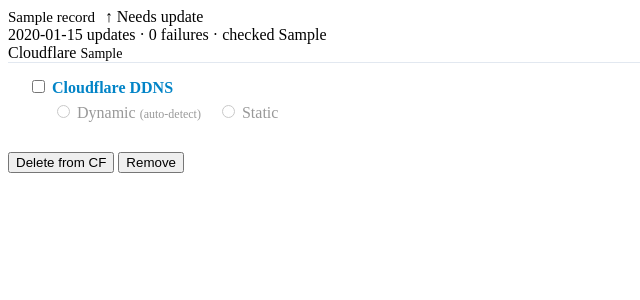
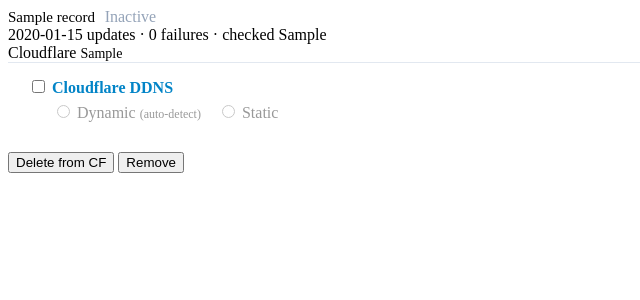
Before and after one commit to Beejeex/cloudflare-ddns-ui, a FastAPI app: template templates/partials/records_table.html in a window 1280 px wide. Shown: the top 300 px of the page, without its empty margins (0-640 px from the left). Run offline with FastAPI, Linux system fonts and the light colour scheme; the template is opened without the code that fills it: most values are stand-ins (such as "Sample title", 1, 10 or a date in 2020); parts of the project's set-up code (start-up, migrations or seed data) failed here and were passed over.

Commit message:
fix: smarter status badge - show UniFi sync state when CF DDNS is disabled

```diff
--- a/templates/partials/records_table.html
+++ b/templates/partials/records_table.html
@@ -5,9 +5,31 @@
   <div class="record-card-header">
     <div style="display:flex; align-items:center; gap:0.6rem; flex:1; min-width:0; flex-wrap:wrap;">
       <span class="record-name font-mono" style="font-size:0.9375rem;">{{ r.name }}</span>
-      {% if r.is_up_to_date is none %}<span class="badge badge-neutral">Unknown</span>
-      {% elif r.is_up_to_date %}<span class="badge badge-ok">&#10003; Up to date</span>
-      {% else %}<span class="badge badge-warning">&#8593; Needs update</span>
+      {# --- Status badge logic ---
+         CF enabled  → show CF sync state (up-to-date / needs update)
+         CF disabled → show UniFi sync state if UniFi is on, else show Inactive
+      #}
+      {% if r.cfg_cf_enabled %}
+        {# CF is the source of truth #}
+        {% if r.is_up_to_date is none %}
+          <span class="badge badge-neutral">Unknown</span>
+        {% elif r.is_up_to_date %}
+          <span class="badge badge-ok">&#10003; CF up to date</span>
+        {% else %}
+          <span class="badge badge-warning">&#8593; CF needs update</span>
+        {% endif %}
+      {% elif r.cfg_unifi_enabled %}
+        {# CF off, UniFi is the active provider — check if policy IP matches target #}
+        {% set unifi_target = r.cfg_unifi_static_ip or unifi_default_ip or '' %}
+        {% if r.unifi_ip and r.unifi_ip == unifi_target %}
+          <span class="badge" style="background:#ede9fe; color:#6d28d9;">&#10003; UniFi synced</span>
+        {% elif r.unifi_ip %}
+          <span class="badge badge-warning">UniFi out of sync</span>
+        {% else %}
+          <span class="badge badge-neutral">UniFi pending</span>
+        {% endif %}
+      {% else %}
+        <span class="badge badge-neutral" style="color:#94a3b8;">Inactive</span>
       {% endif %}
     </div>
     <div class="text-sm text-muted" style="white-space:nowrap; flex-shrink:0;">
```
